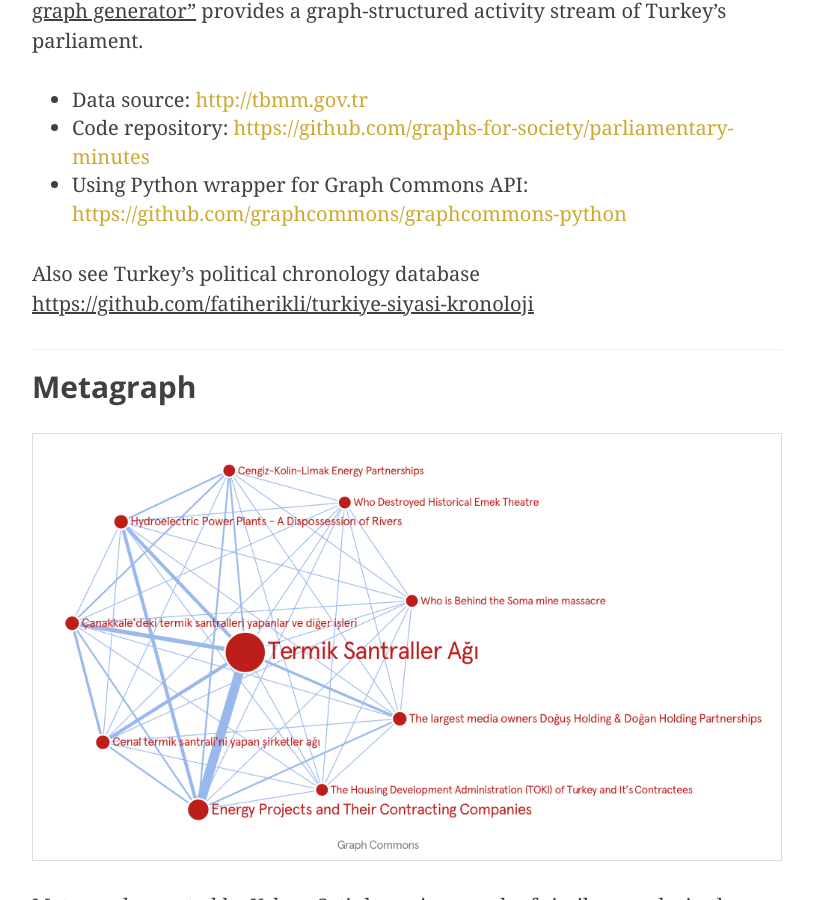
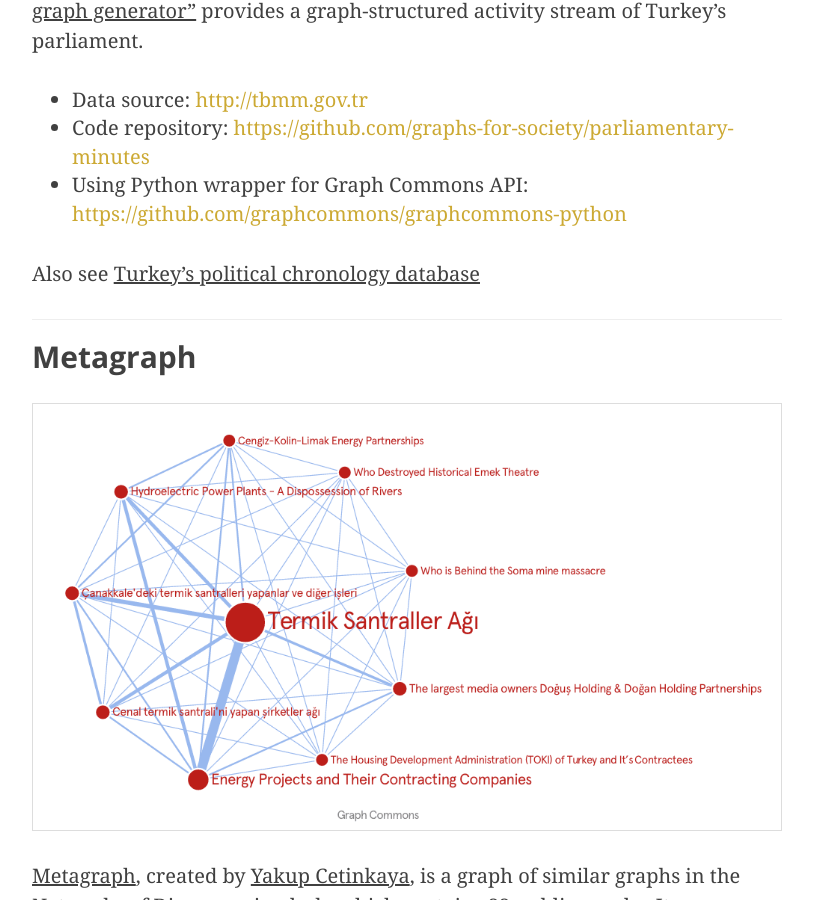
Before and after one commit to graphcommons/hackathons, a Jekyll site: the page built from _posts/2016-02-15-istanbul-creative-use-of-complex-networks-documentation.md, in a window 1280 px wide and 900 px high, scrolled down 3253 px. Shown: the whole window, without its empty margins (233-1046 px from the left). Built offline with Jekyll 4.4.1, drawn with Linux system fonts in a browser that asks for light colours; nearby versions of some CDN libraries; some of the changed lines change nothing that is shown.

Commit message:
link update

```diff
--- a/_posts/2016-02-15-istanbul-creative-use-of-complex-networks-documentation.md
+++ b/_posts/2016-02-15-istanbul-creative-use-of-complex-networks-documentation.md
@@ -32,8 +32,7 @@ The graph is generated (and being updated) by a TBMM-to-graph application called
 - Code repository: [https://github.com/graphs-for-society/parliamentary-minutes](https://github.com/graphs-for-society/parliamentary-minutes){:target="_blank"}
 - Using Python wrapper for Graph Commons API: [https://github.com/graphcommons/graphcommons-python](https://github.com/graphcommons/graphcommons-python){:target="_blank"}
 
-Also see Turkey's political chronology database
-[https://github.com/fatiherikli/turkiye-siyasi-kronoloji](https://github.com/fatiherikli/turkiye-siyasi-kronoloji){:target="_blank"}
+Also see [Turkey's political chronology database](https://github.com/fatiherikli/turkiye-siyasi-kronoloji){:target="_blank"}
 
 ---
 
```
